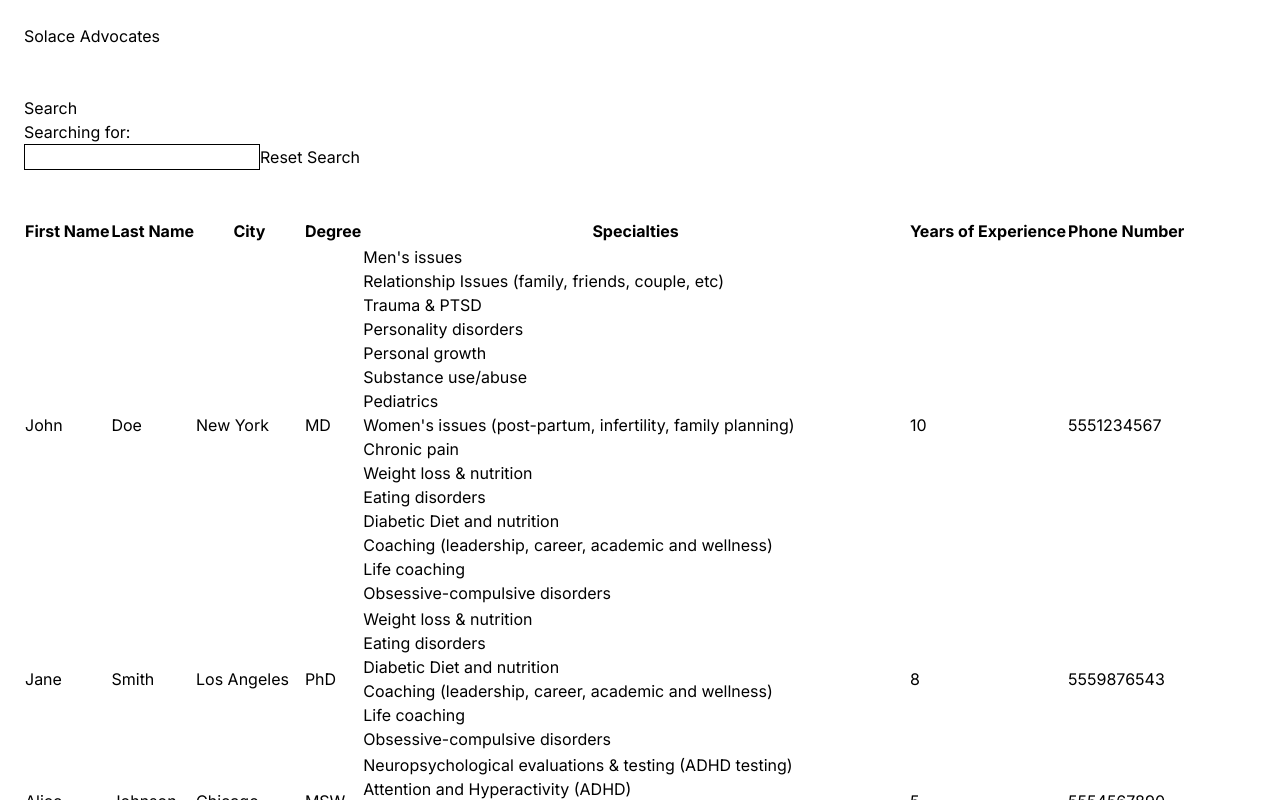
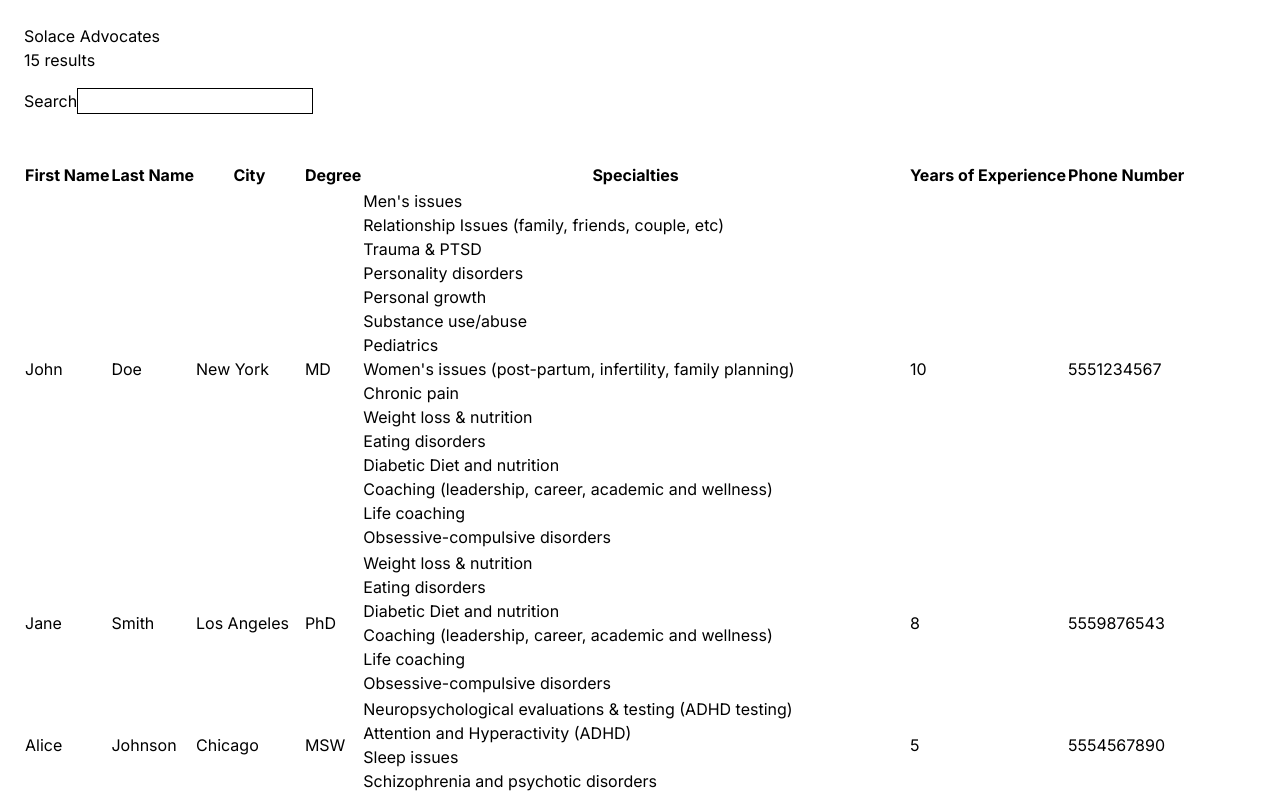
Before and after one commit to jparmenter/solace-takehome, a Next.js app: page / in a window 1280 px wide. Shown: the top 800 px of the page. Built offline with nearby package versions, Linux system fonts and the light colour scheme.

Commit message:
feat: add debounce search, loading, and more react clean-up

```diff
--- a/src/app/page.tsx
+++ b/src/app/page.tsx
@@ -1,63 +1,85 @@
 "use client";
 
-import { useEffect, useState } from "react";
+import { useEffect, useMemo, useState } from "react";
 import { IAdvocates } from "./types/IAdvocates";
+import { useDebounced } from "./services/useDebounce";
 
 export default function Home() {
   const [advocates, setAdvocates] = useState<IAdvocates[]>([]);
-  const [filteredAdvocates, setFilteredAdvocates] = useState<IAdvocates[]>([]);
+  const [loading, setLoading] = useState(true);
+  const [error, setError] = useState<null | string>(null);
   const [searchTerm, setSearchTerm] = useState("");
+  const debouncedSearchTerm = useDebounced(searchTerm, 300);
 
   useEffect(() => {
     console.log("fetching advocates...");
-    fetch("/api/advocates").then((response) => {
-      response.json().then((jsonResponse) => {
+    const fetchAdvocates = async () => {
+      setLoading(true);
+      try {
+        const response = await fetch("/api/advocates");
+        const jsonResponse = await response.json();
         setAdvocates(jsonResponse.data);
-        setFilteredAdvocates(jsonResponse.data);
-      });
-    });
+      } catch (error) {
+        setError("Failed to fetch advocates");
+      } finally {
+        setLoading(false);
+      }
+    };
+
+    fetchAdvocates();
   }, []);
 
-  const onChange = ({
-    target: { value },
-  }: React.ChangeEvent<HTMLInputElement>) => {
-    setSearchTerm(value.toLocaleLowerCase());
+  const filteredAdvocates = useMemo(() => {
+    console.log("filtering advocates...");
 
-    console.log('filtering advocates...');
+    const sanitizedQuery = debouncedSearchTerm.trim().toLocaleLowerCase();
 
-    const filteredAdvocates = advocates.filter((advocate) => {
-      return (
-        advocate.firstName.toLocaleLowerCase().includes(searchTerm) ||
-        advocate.lastName.toLocaleLowerCase().includes(searchTerm) ||
-        advocate.city.toLocaleLowerCase().includes(searchTerm) ||
-        advocate.degree.toLocaleLowerCase().includes(searchTerm) ||
-        advocate.specialties.some((specialty) =>
-          specialty.toLocaleLowerCase().includes(searchTerm)
-        ) ||
-        advocate.yearsOfExperience.toString().includes(searchTerm)
-      );
+    return advocates.filter((advocate) => {
+      const group = [
+        advocate.firstName,
+        advocate.lastName,
+        advocate.city,
+        advocate.degree,
+        advocate.specialties.join(" "),
+        String(advocate.yearsOfExperience),
+        advocate.phoneNumber,
+      ]
+        .join(" ")
+        .toLowerCase();
+
+      return group.includes(sanitizedQuery);
     });
+  }, [advocates, debouncedSearchTerm]);
 
-    setFilteredAdvocates(filteredAdvocates);
-  };
-
-  const onClick = () => {
-    setFilteredAdvocates(advocates);
+  const onReset = () => {
     setSearchTerm("");
   };
 
   return (
     <main style={{ margin: "24px" }}>
       <h1>Solace Advocates</h1>
-      <br />
-      <br />
+      <p id="results-status" style={{ marginBottom: 16 }}>
+        {loading
+          ? "Loading…"
+          : error
+          ? error
+          : `${filteredAdvocates.length} result${filteredAdvocates.length === 1 ? "" : "s"}`}
+      </p>
       <div>
-        <p>Search</p>
-        <p>
-          Searching for: <span id="search-term"></span>
-        </p>
-        <input style={{ border: "1px solid black" }} onChange={onChange} />
-        <button onClick={onClick}>Reset Search</button>
+        <label htmlFor="search-input">Search</label>
+        <input
+          id="search-input"
+          style={{ border: "1px solid black" }}
+          value={searchTerm}
+          onChange={(e) => setSearchTerm(e.target.value)}
+        />
+        {searchTerm && <button onClick={onReset}>Reset Search</button>}
+
+        {searchTerm && (
+          <p>
+            Searching for: <span id="search-term">{searchTerm}</span>
+          </p>
+        )}
       </div>
       <br />
       <br />
```
Also changed, not shown: 1 other file (tests, documents, lock files or other folders).
